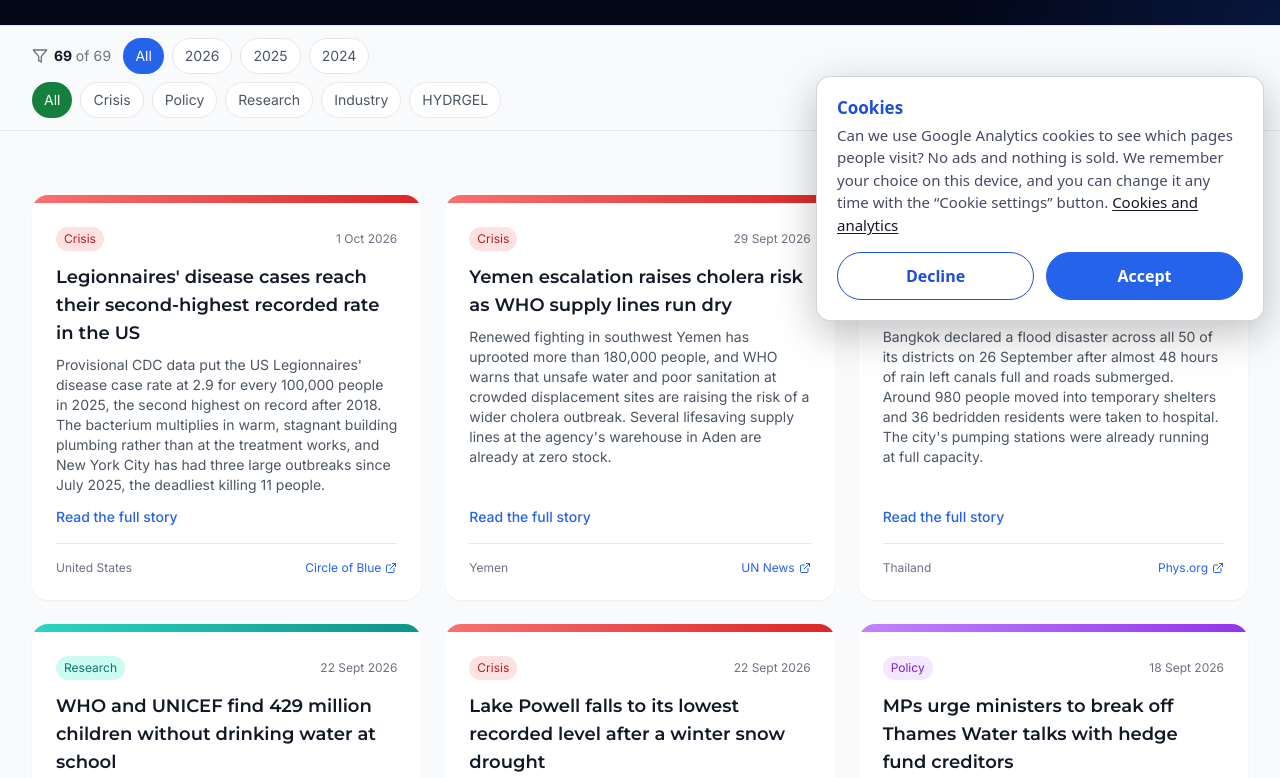
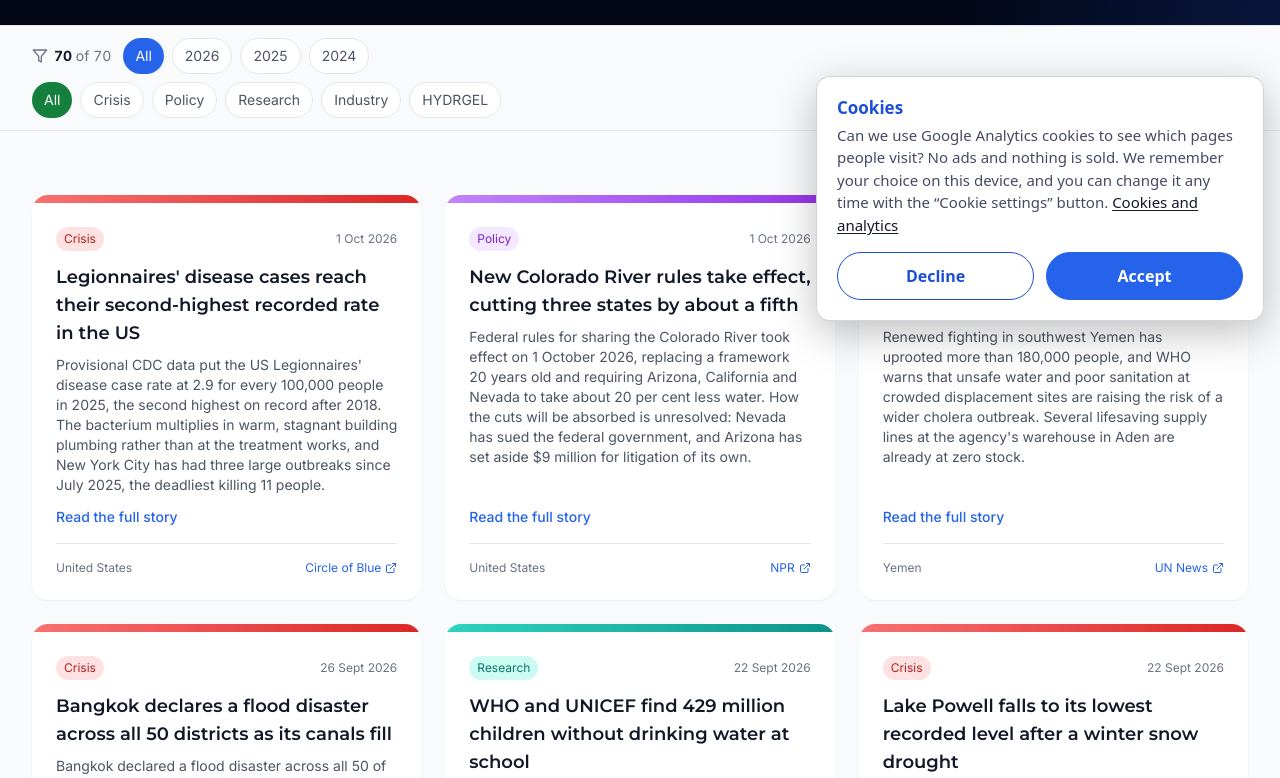
Before and after one commit to CLIFTONFLACK/hydrgel, a React (Vite) app: page /news in a window 1280 px wide. Shown: the part 463-1241 px from the top of the page. Built offline with nearby package versions, Linux system fonts and the light colour scheme; no server answers.

Commit message:
Add newsroom item: New Colorado River rules take effect, cutting three states by about a fifth
Co-Authored-By: Claude Opus 5 <noreply@anthropic.com>
Claude-Session: https://claude.ai/code/session_01HtQm7hwLzpn2BP6VqyhRjL

```diff
--- a/src/data/news.ts
+++ b/src/data/news.ts
@@ -806,6 +806,17 @@ export const NEWS: NewsItem[] = [
     source: 'Circle of Blue',
     url: 'https://www.circleofblue.org/2026/health/legionnaires-disease-cases-surge-again-cdc-data-shows/',
   },
+  {
+    id: '2026-10-01-colorado-river-rules-take-effect',
+    date: '2026-10-01',
+    title: 'New Colorado River rules take effect, cutting three states by about a fifth',
+    summary:
+      'Federal rules for sharing the Colorado River took effect on 1 October 2026, replacing a framework 20 years old and requiring Arizona, California and Nevada to take about 20 per cent less water. How the cuts will be absorbed is unresolved: Nevada has sued the federal government, and Arizona has set aside $9 million for litigation of its own.',
+    category: 'Policy',
+    region: 'United States',
+    source: 'NPR',
+    url: 'https://www.npr.org/2026/10/01/nx-s1-5980083/new-rules-for-sharing-the-colorado-river-start-today',
+  },
 ]
 
 /** Newest first. */
--- a/src/data/stories.ts
+++ b/src/data/stories.ts
@@ -635,4 +635,13 @@ export const STORIES: Record<string, string[]> = {
     'The pandemic dip is instructive. Cases fell sharply in 2020, with no cause definitively established. Kerry Hamilton, an Arizona State University professor who studies pathogens in the built environment, points to several likely contributors: doctors were distracted and may have tested less often, masks blocked the droplets that carry Legionella, and travel restrictions and hotel closures played a part. Most of those concern detection and behaviour rather than the state of the pipes — a falling case rate is not by itself evidence that plumbing has grown safer.',
     'Why it matters to us: this is not a problem our pouches solve, and we will not pretend otherwise. Legionnaires\' disease is contracted by breathing in contaminated droplets, so making water safe to drink does not address it. But in a country with near-universal piped supply and functioning treatment plants, a waterborne illness came close to its highest recorded rate because water degraded in the last few metres before use. Centralised treatment is necessary and not sufficient: quality is settled where water is used, not where it is cleaned. In the emergencies we build for, that last stretch is far longer and the water far worse.',
   ],
+
+  '2026-10-01-colorado-river-rules-take-effect': [
+    'New federal rules for sharing the Colorado River took effect on 1 October 2026, replacing a framework that had governed the river for 20 years. Under them, Arizona, California and Nevada take roughly 20 per cent less water than before. The federal government imposed the reductions after years of negotiation among the seven states that draw on the river failed to produce an agreement.',
+    'The new rules begin from an admission the old ones did not have to make: the river does not carry enough water for the nearly 40 million people who rely on it. The replacement creates no water. It allocates a shortfall, by instruction rather than consent, because consent could not be reached.',
+    'That is where the difficulty starts. The rules fix the size of the cut; they do not settle who inside each state absorbs it. Arizona is hit hardest, and its top water negotiator, Tom Buschatzke, is working with counterparts in California and Nevada on a deal to spread the reductions out. Federal money is on offer as an incentive, but John Berggren, a researcher at the environmental group Western Resource Advocates, named the recurring obstacle: negotiators can agree in principle, then have to take the deal home and persuade their own cities and farms to accept the loss.',
+    'The courts are already in it. Nevada has sued the federal government over the new river plans, which slowed progress on the three-state deal. Arizona has set aside $9 million to sue other states or the federal government, and says it reserves the right to take its water complaints to court.',
+    'Underneath the dispute is a mismatch of timescales. An allocation is a legal construct laid over a physical quantity: entitlements can be negotiated, traded and litigated, while the flow in the channel cannot. When the two diverge far enough, the correction comes out of somebody\'s supply, and the machinery for deciding whose moves more slowly than the hydrology it tracks. Twenty years passed under rules written for a fuller river.',
+    'Why it matters to us: nothing we make is relevant to an allocation dispute, and the households at the end of these cuts will go on receiving treated water from functioning utilities. What the case shows is the lead time of centralised supply. Reallocating this river took two decades of rules and years of failed talks, and now faces years of litigation, while the shortage arrived faster. Point-of-need purification adds no water to a basin and is no response to scarcity at this scale. Its use is the narrower case where a system planned on one set of assumptions stops delivering, and people need something that works on whatever water is in front of them.',
+  ],
 }
```
